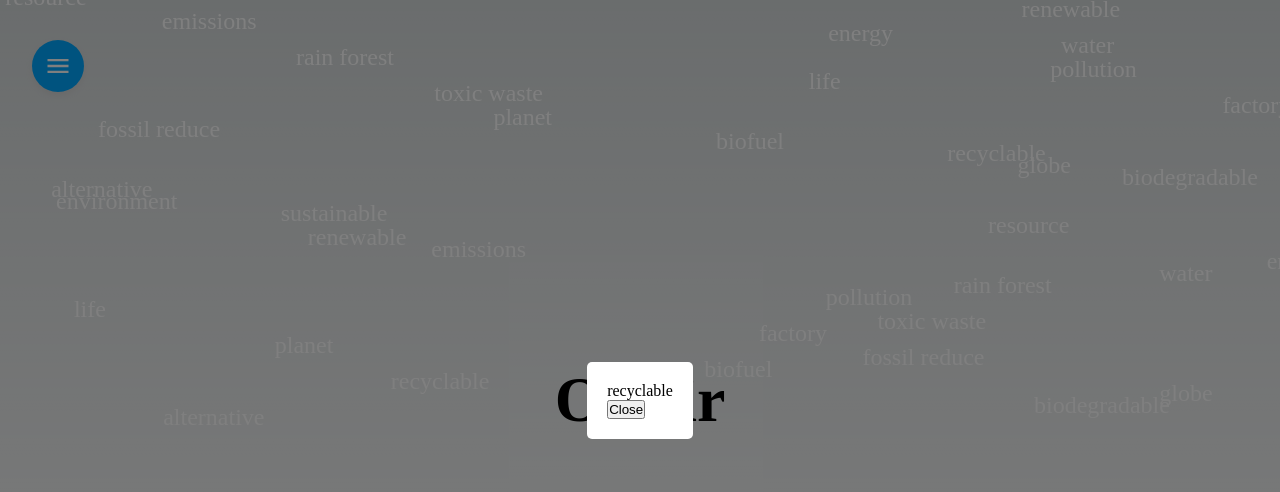
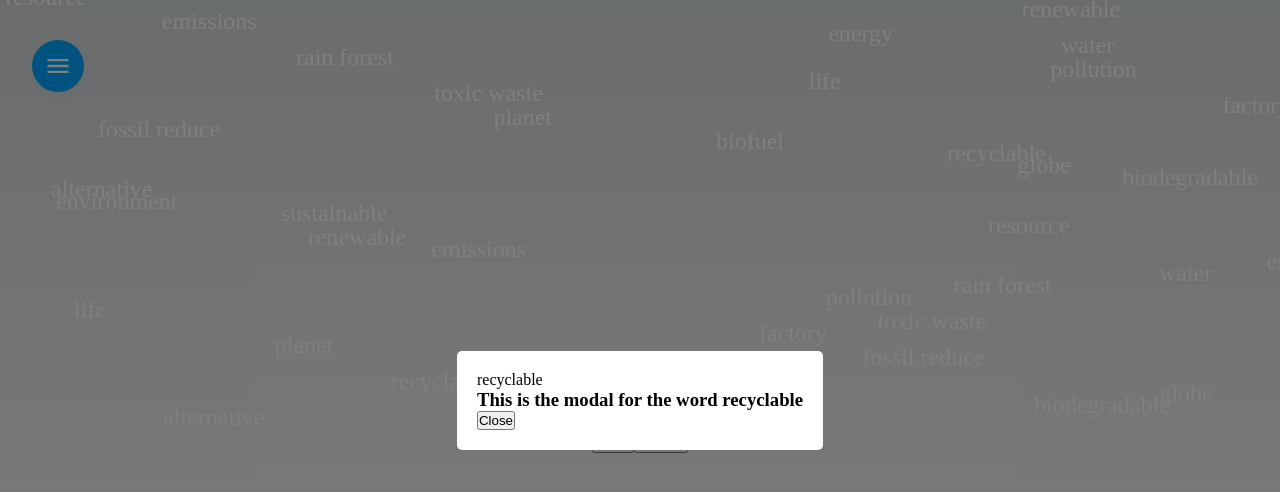
Before and after one commit to jgil325/AI-Audio-Interface, a Next.js app: page / in a window 1280 px wide. Both pictures are taken after a click on the element "recyclable". Shown: the top 492 px of the page. Built offline with nearby package versions, Linux system fonts and the light colour scheme.

Commit message:
pause not working, updated modal

```diff
--- a/src/components/Modal.tsx
+++ b/src/components/Modal.tsx
@@ -34,6 +34,9 @@ const Modal = ({ isOpen, onClose, word }) => {
     <ModalWrapper>
       <ModalContent>
         <WordWrapper>{word}</WordWrapper>
+        <WordWrapper>
+          <h3>This is the modal for the word {word}</h3>
+        </WordWrapper>
         <button onClick={onClose}>Close</button>
       </ModalContent>
     </ModalWrapper>,
--- a/src/components/RainWords.tsx
+++ b/src/components/RainWords.tsx
@@ -1,5 +1,5 @@
 import React, { useEffect, useState } from "react";
-import styled, { keyframes } from "styled-components";
+import styled, { keyframes, css } from "styled-components";
 import Modal from "./Modal";
 
 const RainWordsWrapper = styled.div``;
@@ -13,21 +13,27 @@ const RainAnimation = keyframes`
   }
 `;
 
-const WordWrapper = styled.div`
+const WordWrapper = styled.div<{ paused: boolean }>`
   position: absolute;
   z-index: 100;
   font-size: 1.5rem;
   color: white;
-  animation: ${RainAnimation} 15s linear infinite;
+  animation: ${(props) =>
+    props.paused
+      ? "none"
+      : css`
+          ${RainAnimation} 15s linear infinite;
+        `};
   animation-delay: ${(props) => props.delay}s;
 `;
 
-const RainWords = ({ words }) => {
+const RainWords = ({ words }: { words: string[] }) => {
   const [wordStates, setWordStates] = useState<any[]>([]);
   const [selectedWord, setSelectedWord] = useState("");
   const [isModalOpen, setIsModalOpen] = useState(false);
   const [windowHeight, setWindowHeight] = useState<number>(0);
   const [windowWidth, setWindowWidth] = useState<number>(0);
+  const [isPaused, setIsPaused] = useState(false);
 
   useEffect(() => {
     setWordStates(
@@ -57,6 +63,7 @@ const RainWords = ({ words }) => {
   }, []);
 
   useEffect(() => {
+    if (!isPaused) {
       const intervalId = setInterval(() => {
         setWordStates((prevState) =>
           prevState.map((wordState) => ({
@@ -71,7 +78,8 @@ const RainWords = ({ words }) => {
       }, 10000);
 
       return () => clearInterval(intervalId);
-  }, [windowHeight, windowWidth]);
+    }
+  }, [windowHeight, windowWidth, isPaused]);
 
   const handleWordClick = (word: string) => {
     setSelectedWord(word);
@@ -82,8 +90,18 @@ const RainWords = ({ words }) => {
     setIsModalOpen(false);
   };
 
+  const handlePause = () => {
+    setIsPaused(true);
+  };
+
+  const handleResume = () => {
+    setIsPaused(false);
+  };
+
   return (
     <RainWordsWrapper>
+      <button onClick={handlePause}>Pause</button>
+      <button onClick={handleResume}>Resume</button>
       {wordStates.map((word, index) => (
         <WordWrapper
           key={index}
@@ -99,10 +117,7 @@ const RainWords = ({ words }) => {
           isOpen={isModalOpen}
           onClose={handleCloseModal}
           word={selectedWord}
-        >
-          <h2>{selectedWord}</h2>
-          <h2>This is the text for {selectedWord}.</h2>
-        </Modal>
+        />
       )}
     </RainWordsWrapper>
   );
```
Lines whose indentation alone changed are shown as unchanged.
